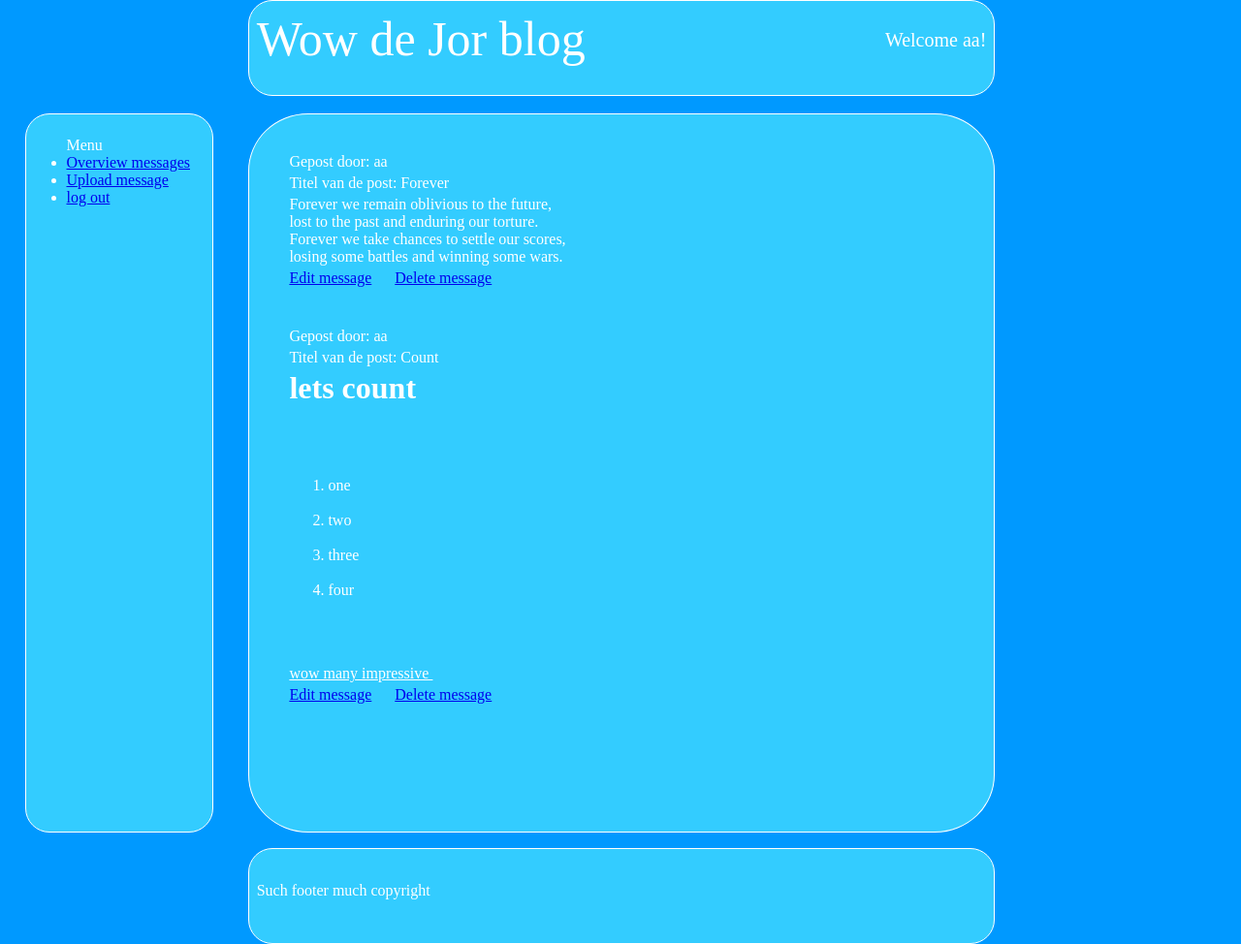
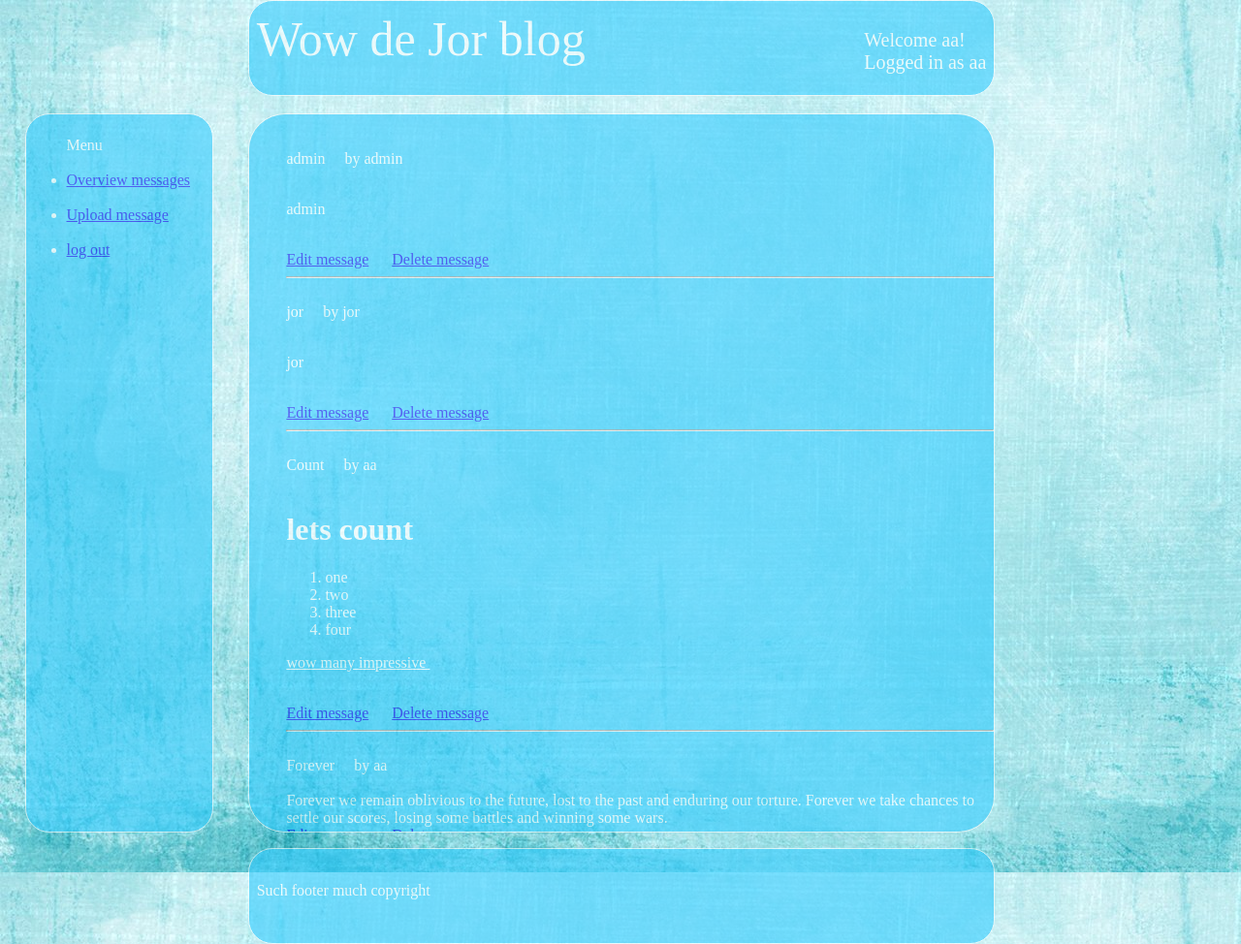
Before and after one commit to JorSanders/blog, a PHP site: page /view/overview_messages.php in a window 1280 px wide. Shown: the whole page at 97% size. Run offline with PHP 8.4, Linux system fonts and the light colour scheme; a user stored in the database is signed in; data comes from the database, SQL or seed files in the repository.

Commit message:
better css

```diff
--- a/controller/insert_message.php
+++ b/controller/insert_message.php
@@ -9,7 +9,9 @@ $allowedTags='<p><strong><em><u><h1><h2><h3><h4><h5><h6><img>';
 $allowedTags.='<li><ol><ul><span><div><br><ins><del>';
 $message = strip_tags($message, $allowedTags);
 
-$sql="INSERT INTO message(id, titel, message, op) VALUES ('', '$titel', '$message', {$_SESSION['id']})";
+$sql="INSERT INTO `message` (`titel`, `message`, `op`) VALUES ('$titel', '$message', {$_SESSION['id']})";
+
+
 
 $result = mysqli_query($conn, $sql);
 
--- a/controller/login.php
+++ b/controller/login.php
@@ -6,7 +6,8 @@ include '../model/connect.php';
 $username = $_POST['username'];
  $password = md5($_POST['password']);
 
-$sql="SELECT username, password, id, admin FROM user WHERE username='$username' AND password='$password'";
+$sql="SELECT username, name, password, id, admin
+FROM user WHERE username='$username' AND password='$password'";
 $result = mysqli_query($conn, $sql);
 $number = mysqli_num_rows($result);
 
@@ -17,6 +18,7 @@ if($number==1){
 	$details = mysqli_fetch_assoc($result);
 
 	$_SESSION['admin']=$details['admin'];
+	$_SESSION['name']=$details['name'];
 	$_SESSION['id']=$details['id'];
 
 
--- a/controller/register_user.php
+++ b/controller/register_user.php
@@ -6,7 +6,8 @@ $username = $_POST['username'];
 $name = $_POST['name'];
    $password= md5($_POST['password']);
 
-$sql = "INSERT INTO user (username, name, password) VALUES ('$username', '$name', '$password') ";
+$sql = "INSERT INTO `user` (`username`, `name`, `password`, `admin`) VALUES ('$username', '$name', '$password', 0) ";
+
 $result = mysqli_query($conn, $sql);
 
 $action = "Thank you for registering, log in <a href=\"../view/login_form.php\">here</a>";
--- a/include/header.php
+++ b/include/header.php
@@ -1,4 +1,4 @@
-<link rel=stylesheet href="../style.css" type="text/css">
+<link rel=stylesheet href="../style/style.css" type="text/css">
 
 <div id="header">
 <span id="headerText">
@@ -10,7 +10,8 @@ Wow de Jor blog
 
 
 if(isset($_SESSION['username'])){
-	echo "Welcome {$_SESSION['username']}!";
+	echo "Welcome {$_SESSION['name']}!<br>
+	Logged in as {$_SESSION['username']}";
 }else {
 	echo "Welcome guest";
 }
--- a/include/menu.php
+++ b/include/menu.php
@@ -5,8 +5,12 @@ echo"
 <div id=\"menu\">
 <ul id=\"menuList\">
 Menu
+<br><br>
 <li><a href=\"../view/overview_messages.php\">Overview messages</a></li>
-<li><a href=\"../view/insert_message_form.php\">Upload message</a></li>";
+<br>
+<li><a href=\"../view/insert_message_form.php\">Upload message</a></li>
+<br>";
+
 if(!isset($_SESSION['username'])){
 	echo"
 	<li><a href=\"../view/login_form.php\">Login</a></li>
--- a/style.css
+++ b/style/style.css
@@ -13,7 +13,8 @@
 }
 
 body {
-    background-color: #0099ff;
+    /*background-color: #0099ff;*/
+	background-image: url(background.jpg);
 	font-family: "Times New Roman", Times, serif;
 	color:white;
 }
@@ -26,10 +27,13 @@ body {
 	left:20%;
 	top:0%;
 	border: solid 1px;
+	opacity: 0.6;
+    filter: alpha(opacity=60); /* For IE8 and earlier */
 }
 #content {
-	border-radius: 8%;
+	border-radius: 5%;
 	background-color: #33ccff;
+	font-size:16px;
 	position:absolute;
 	width:60%;
 	height:76%;
@@ -38,6 +42,8 @@ body {
 	border:solid 1px;
 	overflow-y:auto;
 	overflow-x:hidden;
+	opacity: 0.6;
+    filter: alpha(opacity=60); /* For IE8 and earlier */
 }
 #footer {
 	border-radius: 25px;
@@ -48,6 +54,8 @@ body {
 	left:20%;
 	bottom:0%;
 	border: solid 1px;
+	opacity: 0.6;
+    filter: alpha(opacity=60); /* For IE8 and earlier */
 }
 #menu {
 	border-radius: 25px;
@@ -58,6 +66,8 @@ body {
 	left:2%;
 	top:12%;
 	border: solid 1px;
+	opacity: 0.6;
+    filter: alpha(opacity=60); /* For IE8 and earlier */
 }
 #menuList {
 	position:absolute;
--- a/view/overview_messages.php
+++ b/view/overview_messages.php
@@ -5,24 +5,27 @@ include '../include/header.php';
 
 
 
-$sql = "SELECT * FROM message";
+$sql = "SELECT *
+FROM message, user
+	WHERE message.op = user.id
+GROUP BY user.admin DESC, message.id DESC";
 $result = mysqli_query($conn, $sql);
 
 
 while(list($id, $titel, $message, $op)= mysqli_fetch_row($result)){
-	echo "<table>";
 	$sql2 = "SELECT username FROM user WHERE id = $op";
 	$result2 = mysqli_query($conn, $sql2);
 	$username = mysqli_fetch_assoc($result2)['username'];
-	echo "<tr><td>Gepost door: $username</td></tr>";
-	echo "<tr><td>Titel van de post: $titel</td>
-	</td> <tr><td>".nl2br($message)."</tr></td>";
+
+	echo "$titel &nbsp; &nbsp; by $username <br> <br>";
+	echo"$message <br>";
+
 	if($op == @$_SESSION['id'] || @$_SESSION['admin'] == 1){
-		echo"<tr><td><a href=\"update_message_form.php?id=$id\">Edit message</a>&nbsp; &nbsp; &nbsp;
-		<a href=\"delete_message_form.php?id=$id\">Delete message</a></td></tr>";}
-	echo "</table>";
+		echo"<a href=\"update_message_form.php?id=$id\">Edit message</a>&nbsp; &nbsp; &nbsp;
+		<a href=\"delete_message_form.php?id=$id\">Delete message</a>";}
 
-	echo"<br><br>";
+
+	echo"<br><hr><br>";
 }
 
 include '../include/footer.php';
--- a/view/register_user_form.php
+++ b/view/register_user_form.php
@@ -6,7 +6,7 @@ include '../include/header.php';
 <form action="../controller/register_user.php" method="POST">
 
 <input type="text" name="username" placeholder="username" required><br>
-<input type="text" name="name" placeholder="name" required><br>
+<input type="text" name="name" placeholder="name" required> <span STYLE="font-size:12px;">(Others wont be able to see this)</span><br>
 <input type="password" name="password" placeholder="password" required><br>
 <input type="submit" name="sumbit" value="register"><br>
 
```
Also changed, not shown: database/blog.sql (renamed from blog.sql, +10 -6 lines), view/test.php (+8 -18 lines), style/background.jpg (added).
